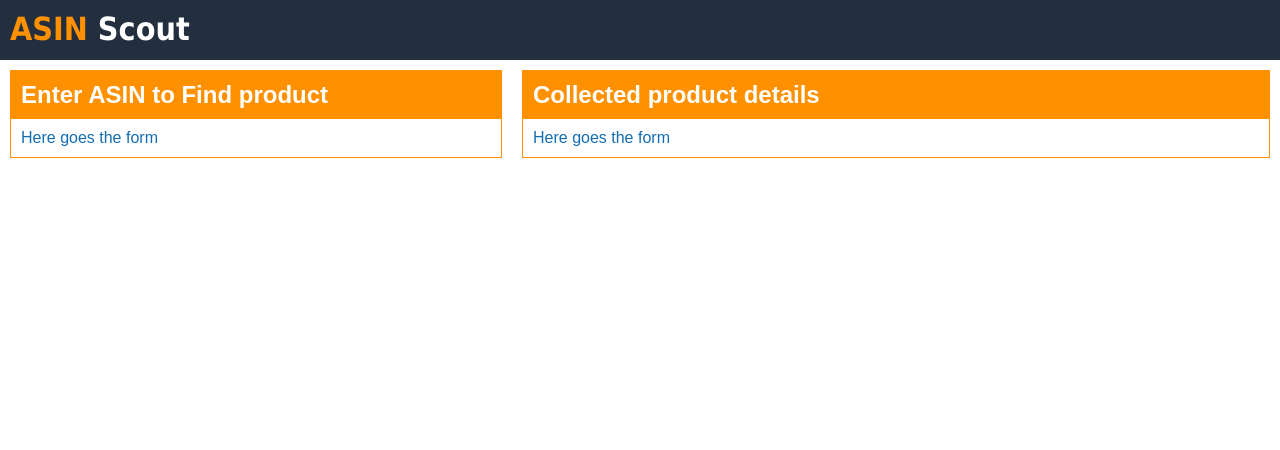
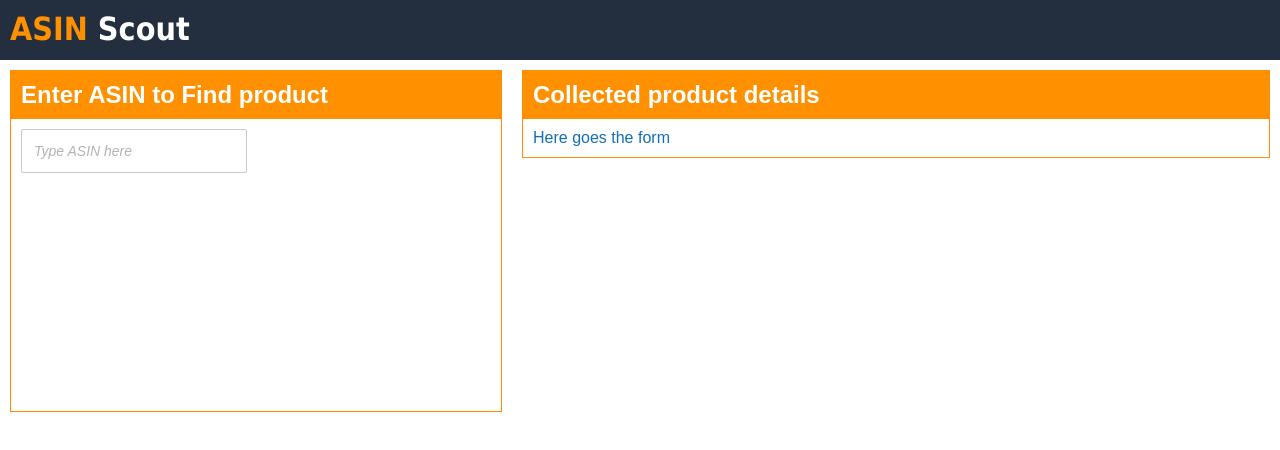
Before and after one commit to alex-polunochev-zz/amazon-asin, a React (Create React App) app: page / in a window 1280 px wide. Shown: the top 450 px of the page. Built offline with nearby package versions, Linux system fonts and the light colour scheme; no server answers.

Commit message:
Search form added. Validation, handling submit, waiting state, high-level result recognition

```diff
--- a/package.json
+++ b/package.json
@@ -3,6 +3,7 @@
   "version": "0.1.0",
   "private": true,
   "dependencies": {
+    "classnames": "^2.2.5",
     "react": "^16.3.2",
     "react-dom": "^16.3.2",
     "react-scripts": "1.1.4"
--- a/src/App.css
+++ b/src/App.css
@@ -21,12 +21,13 @@ body {
 .app-view-container {
   display: flex;
   flex-direction: row;
-  overflow: none;
+  overflow: hidden;
+  flex-wrap: wrap;
 }
 
 .header {
   height: 60px;
-  background-color: #232f3e;
+  background-color: #232f3e; /* rgba(35, 47, 62, 1) */
   font-family: Montserrat, sans-serif;
 }
 
@@ -55,3 +56,70 @@ h2 {
   margin: 0;
   color: white;
 }
+
+.search-form {
+  display: flex;
+}
+
+.input {
+  outline: none;
+  width: 200px;
+  padding: 6px 12px 6px 12px;
+  background: white;
+  border-radius: 2px;
+  font-size: 14px;
+  margin-bottom: 6px;
+  display: block;
+  color: #3f3b49;
+  line-height: 2.15em;
+  border: 1px solid rgba(35, 47, 62, 0.25);
+}
+
+.input::placeholder {
+  font-style: italic;
+  color: #b3b3b3;
+}
+
+.input--waiting {
+  cursor: wait;
+}
+
+.input--invalid {
+  border-color: red;
+}
+
+.input--disabled {
+  color: rgba(35, 47, 62, 0.25);
+  background-color: rgba(0, 0, 0, 0.1);
+}
+
+.search-form-smallFont {
+  font-size: 10px;
+  color: red;
+  min-height: 22px;
+}
+
+.search-container-results {
+  height: 200px;
+}
+
+@import url("//maxcdn.bootstrapcdn.com/font-awesome/4.1.0/css/font-awesome.min.css");
+.fa-search {
+  font-size: 24px;
+  margin: 10px;
+  cursor: pointer;
+  padding: 0 5px;
+}
+
+.fa-search:hover {
+  color: #232f3e;
+}
+
+.fa-search--disabled, .fa-search--disabled:hover {
+  color: rgba(35, 47, 62, 0.25);
+  cursor: not-allowed;
+}
+
+.fa-search--waiting:hover {
+  cursor: wait;
+}
--- a/src/components/_search_view.js
+++ b/src/components/_search_view.js
@@ -1,18 +1,25 @@
 import React, { Component } from 'react';
+import classNames from 'classnames';
 
 export default class SearchView extends React.Component {
 
+  state = {
+    value: '',
+    valid: true,
+    isProcessing: false,
+    foundProductPage: '',
+    searchStatus: ''
+  };
+
   componentDidMount() {
-    let url = 'https://www.amazon.com/dp/B002QYW8LW?th=1';
+    const textInput = this.refs.searchInput;
+
+    if (textInput) {
+      textInput.focus();
+    }
+
+    this.amazonUrl = 'https://www.amazon.com/dp/'; // B002QYW8LW
     this.cors_api_url = 'https://alex-asin-test.herokuapp.com/';
-
-
-    this.doCORSRequest({
-      method: 'GET',
-      url: url
-    },
-    this.handleAmazonResponse
-    );
   }
 
   doCORSRequest = (options, callback) => {
@@ -20,32 +27,104 @@ export default class SearchView extends React.Component {
     x.open(options.method, this.cors_api_url + options.url);
     x.onload = x.onerror = function() {
       callback({status: x.status, response: x.response});
-        // options.method + ' ' + options.url + '\n' +
-        // x.status + ' ' + x.statusText + '\n\n' +
-        // (x.responseText || '')
     };
-    if (/^POST/i.test(options.method)) {
-      x.setRequestHeader('Content-Type', 'application/x-www-form-urlencoded');
-    }
     x.send(options.data);
   };
 
-  handleAmazonResponse = ({status = -1, response = ''}) => {
-    if(status === 200){
-      console.log("Status 200, parsing...");
-      // parse response here
-    } else {
-      console.log("Response: failure");
+  handleAmazonResponse = ({status = 0, response = ''}) => {
+    let productPage = '';
+
+    if (status === 200){
+      productPage = response;
+    }
+
+    this.setState({isProcessing: false, foundProductPage: productPage, searchStatus: status});
+  };
+
+  handleChange = (event) => {
+    const newValue = event.target.value
+
+    // ASIN is an alphanumeric string up to 10 characters
+    const validInput = newValue.length === 0 || (newValue.length <= 10 && newValue.match(/^[a-z0-9]+$/i));
+
+    this.setState({value: newValue, valid: validInput});
+  };
+
+  handleSubmit = (event) => {
+    event.preventDefault();
+
+    if (this.state.valid && !this.state.isProcessing) {
+      this.setState({isProcessing: true, searchStatus: ''});
+
+      this.doCORSRequest({
+          method: 'GET',
+          url: this.amazonUrl + this.state.value
+        },
+        this.handleAmazonResponse
+      );
     }
   };
 
   render() {
+    const {isProcessing, valid, searchStatus, foundProductPage} = this.state;
+
+    const spinner = isProcessing
+      ? <i className="fa fa-circle-o-notch fa-spin"></i>
+      : '';
+
+    const inputClasses = classNames({
+      "input": true,
+      "input--invalid": !valid,
+      "input--waiting": isProcessing,
+      "input--disabled": isProcessing
+    });
+
+    const searchIconClasses = classNames({
+      "fa": true,
+      "fa-search": true,
+      "fa-search--disabled": isProcessing || !valid,
+      "fa-search--waiting": isProcessing
+    });
+
+    const invalidInputMessage = (
+      <div className="search-form-smallFont">
+        {valid ? '' : '* Amazon Standard Identification Numbers (ASINs) are unique blocks of 10 letters and/or numbers that identify items.'}
+      </div>
+    );
+
+    const notFound = searchStatus && searchStatus !== 200
+     ? <div>Product not found</div>
+     : '';
+
+    const foundProductDetails = searchStatus === 200 && foundProductPage
+      ? <div>Product found </div>
+      : '';
+
     return (
       <div className='search-container'>
         <div className="paddedContainerHeader">
           <h2>Enter ASIN to Find product</h2>
           <div className='paddedContainerBody'>
-            Here goes the form
+            <form onSubmit={this.handleSubmit}>
+              <div className="search-form">
+                <input
+                  type="text"
+                  ref="searchInput"
+                  placeholder="Type ASIN here"
+                  className={inputClasses}
+                  value={this.state.value}
+                  onChange={this.handleChange}
+                  disabled = {isProcessing} />
+
+                <div className={searchIconClasses} title='Submit search' onClick={this.handleSubmit} />
+              </div>
+              {invalidInputMessage}
+            </form>
+            <div className="search-container-results">
+              {spinner}
+              {notFound}
+              {foundProductDetails}
+            </div>
           </div>
         </div>
       </div>
```
Also changed, not shown: 1 other file (tests, documents, lock files or other folders).
